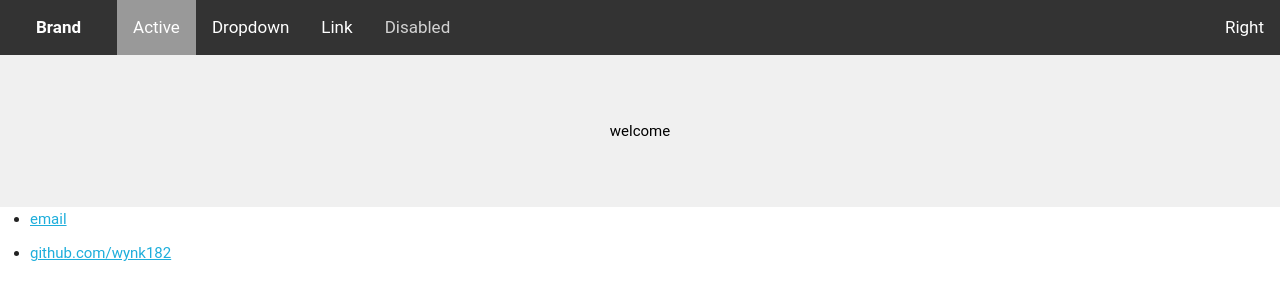
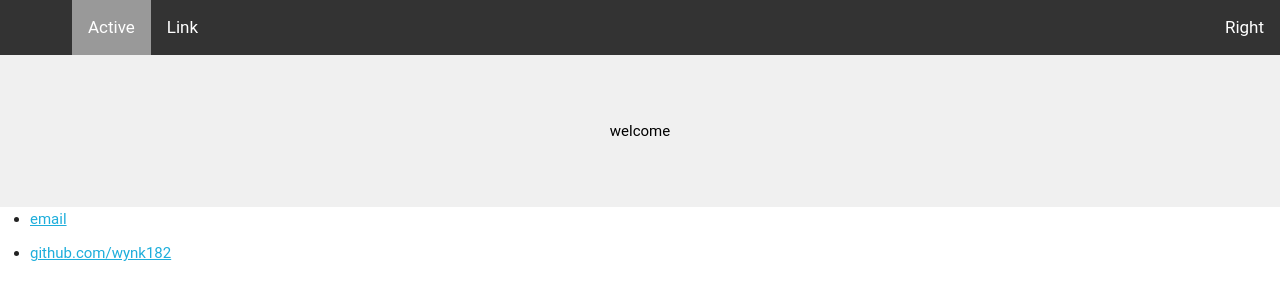
Before and after one commit to wynk182/portfolio, a Jekyll site: the page built from index.html, in a window 1280 px wide. Shown: the top 300 px of the page. Built offline with Jekyll 4.4.1, drawn with Linux system fonts in a browser that asks for light colours.

Commit message:
Update default.html

```diff
--- a/_layouts/default.html
+++ b/_layouts/default.html
@@ -9,18 +9,9 @@
 		</head>
 		<body>
 			<ul class="topnav" id="myTopnav2">
-  				<li><a href="#beauter" class="brand">Brand</a></li>
+  				<li><a href="#" class="brand"></a></li>
   				<li><a href="#" class="active">Active</a></li>
-  				<li class="dropdown">
-    					<a href="#">Dropdown</a>
-    					<div class="dropdown-content">
-      						<a href="#">Link 1</a>
-	  					<a href="#">Link 2</a>
-
-   					</div>
- 				</li>
 				<li><a href="#">Link</a></li>
-				<li><a href="#" class="disabled">Disabled</a></li>
   				<li style="float:right;"><a href="#" >Right</a></li>
   				<li class="-icon">
     					<a href="javascript:void(0);" onclick="topnav('myTopnav2')">☰</a>
```
